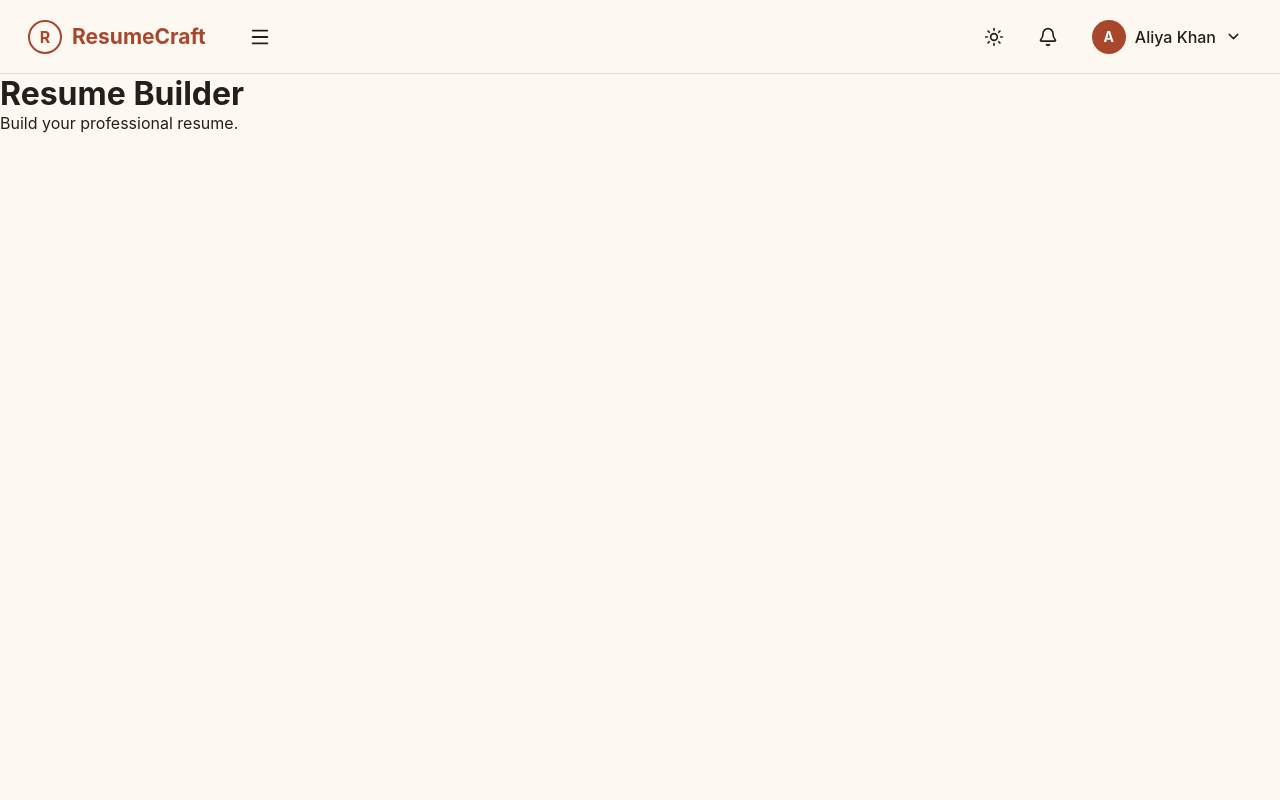
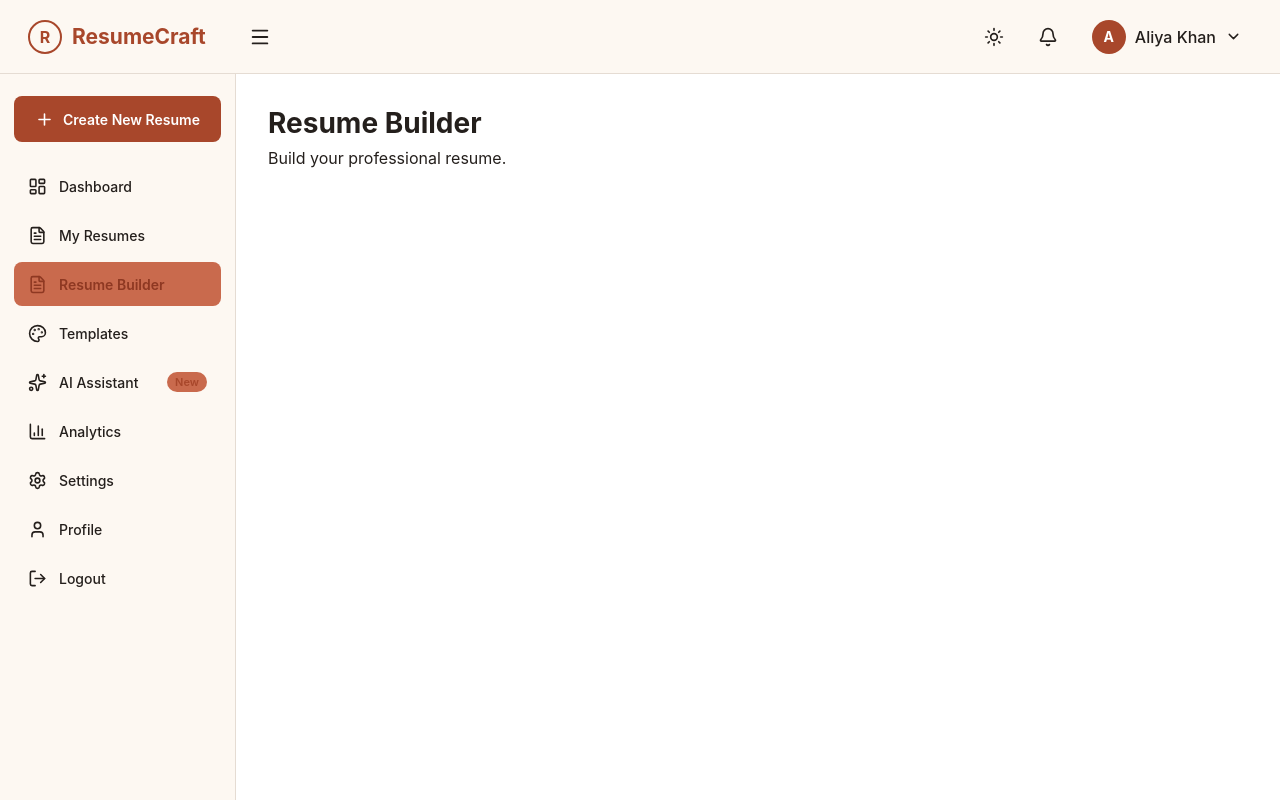
Before and after one commit to aliya-khan750/ResumeBuilder, a React (Vite) app in the folder client/: page / in a window 1280 px wide. Built offline with nearby package versions, Linux system fonts and the light colour scheme.

Commit message:
Add ResumeCraft sidebar

```diff
--- a/client/src/App.jsx
+++ b/client/src/App.jsx
@@ -1,14 +1,19 @@
 import Navbar from "./components/Navbar";
+import Sidebar from "./components/Sidebar";
 
 function App() {
   return (
     <>
       <Navbar />
 
-      <main>
-        <h1>Resume Builder</h1>
-        <p>Build your professional resume.</p>
-      </main>
+      <div className="app-layout">
+        <Sidebar />
+
+        <main className="main-content">
+          <h1>Resume Builder</h1>
+          <p>Build your professional resume.</p>
+        </main>
+      </div>
     </>
   );
 }
--- /dev/null
+++ b/client/src/components/Sidebar.jsx
@@ -0,0 +1,76 @@
+import {
+  LayoutDashboard,
+  FileText,
+  Palette,
+  Sparkles,
+  BarChart3,
+  Settings,
+  User,
+  LogOut,
+  Plus,
+} from "lucide-react";
+
+function Sidebar() {
+  return (
+    <aside className="sidebar">
+
+      <button className="create-resume-btn">
+        <Plus size={19} />
+        <span>Create New Resume</span>
+      </button>
+
+      <nav className="sidebar-nav">
+
+        <a href="#" className="sidebar-item">
+          <LayoutDashboard size={19} />
+          <span>Dashboard</span>
+        </a>
+
+        <a href="#" className="sidebar-item">
+          <FileText size={19} />
+          <span>My Resumes</span>
+        </a>
+
+        <a href="#" className="sidebar-item active">
+          <FileText size={19} />
+          <span>Resume Builder</span>
+        </a>
+
+        <a href="#" className="sidebar-item">
+          <Palette size={19} />
+          <span>Templates</span>
+        </a>
+
+        <a href="#" className="sidebar-item">
+          <Sparkles size={19} />
+          <span>AI Assistant</span>
+          <span className="new-badge">New</span>
+        </a>
+
+        <a href="#" className="sidebar-item">
+          <BarChart3 size={19} />
+          <span>Analytics</span>
+        </a>
+
+        <a href="#" className="sidebar-item">
+          <Settings size={19} />
+          <span>Settings</span>
+        </a>
+
+        <a href="#" className="sidebar-item">
+          <User size={19} />
+          <span>Profile</span>
+        </a>
+
+        <a href="#" className="sidebar-item">
+          <LogOut size={19} />
+          <span>Logout</span>
+        </a>
+
+      </nav>
+
+    </aside>
+  );
+}
+
+export default Sidebar;
--- a/client/src/index.css
+++ b/client/src/index.css
@@ -172,3 +172,120 @@ a {
   font-size: 14px;
   font-weight: 700;
 }
+/* =========================
+   Sidebar
+========================= */
+
+.app-layout {
+  display: flex;
+  min-height: calc(100vh - 74px);
+}
+
+.sidebar {
+  width: 236px;
+  flex-shrink: 0;
+  padding: 22px 14px;
+
+  background: var(--cream);
+  border-right: 1px solid var(--border);
+}
+
+.create-resume-btn {
+  width: 100%;
+  height: 46px;
+
+  display: flex;
+  align-items: center;
+  justify-content: center;
+  gap: 9px;
+
+  border: none;
+  border-radius: 8px;
+
+  background: var(--primary);
+  color: var(--white);
+
+  font-size: 14px;
+  font-weight: 600;
+
+  cursor: pointer;
+  transition: 0.2s ease;
+}
+
+.create-resume-btn:hover {
+  background: var(--primary-dark);
+}
+
+.sidebar-nav {
+  display: flex;
+  flex-direction: column;
+  gap: 5px;
+
+  margin-top: 22px;
+}
+
+.sidebar-item {
+  min-height: 44px;
+  padding: 0 14px;
+
+  display: flex;
+  align-items: center;
+  gap: 12px;
+
+  border-radius: 8px;
+
+  color: var(--text);
+  text-decoration: none;
+
+  font-size: 14px;
+  font-weight: 500;
+
+  transition: 0.2s ease;
+}
+
+.sidebar-item:hover {
+  background: var(--cream-dark);
+  color: var(--primary);
+}
+
+.sidebar-item.active {
+  background: var(--primary-light);
+  color: var(--primary-dark);
+  font-weight: 600;
+}
+
+.sidebar-item svg {
+  flex-shrink: 0;
+}
+
+.new-badge {
+  margin-left: auto;
+
+  padding: 3px 8px;
+
+  border-radius: 20px;
+
+  background: var(--primary-light);
+  color: var(--primary);
+
+  font-size: 11px;
+  font-weight: 600;
+}
+
+.main-content {
+  flex: 1;
+  padding: 32px;
+  background: var(--white);
+}
+
+.main-content h1 {
+  margin: 0 0 8px;
+
+  font-size: 28px;
+  color: var(--text);
+}
+
+.main-content p {
+  margin: 0;
+  color: var(--text-muted);
+}
```
